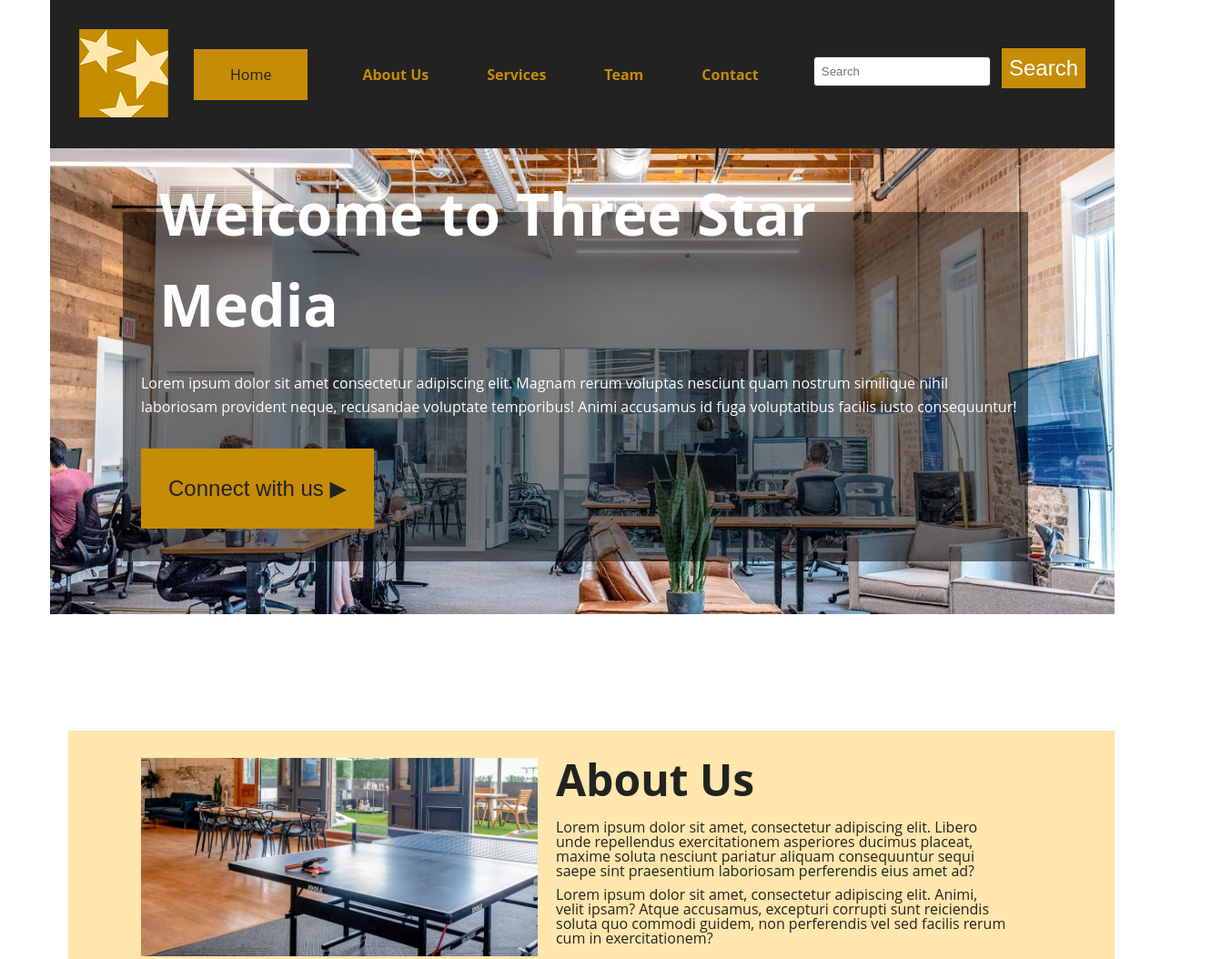
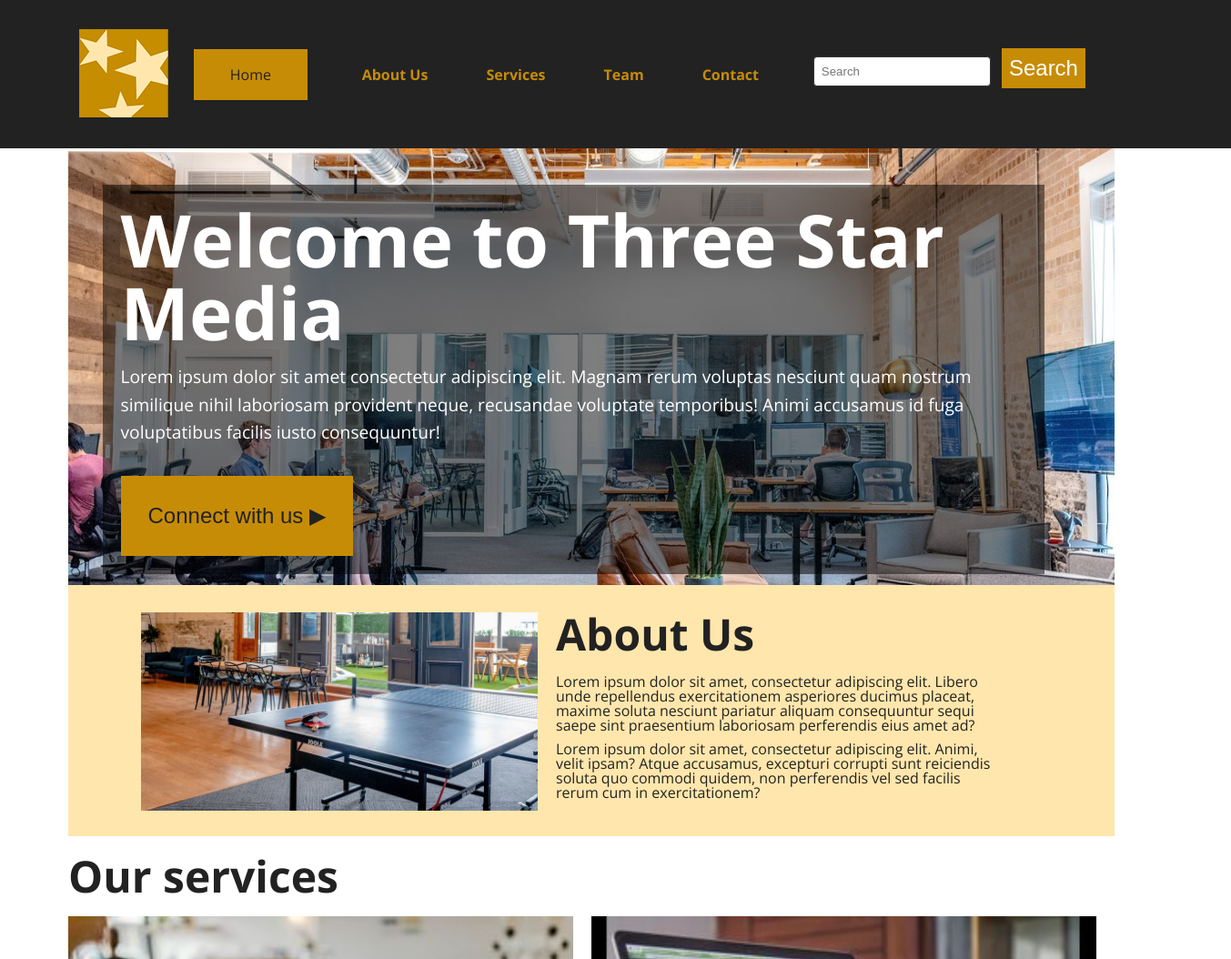
Before and after one commit to aoun0018/aoun0018.github.io, a plain HTML site: page final-project/index.html in a window 1280 px wide. Shown: the top 1054 px of the page at 91% size, 1353 px wide, since content can reach past the window. Drawn offline with nearby package versions, Linux system fonts and the light colour scheme.

Commit message:
Completed code

```diff
--- a/final-project/css/main.css
+++ b/final-project/css/main.css
@@ -525,14 +525,31 @@ body {
 }
 
 /* Header */
+
 .header {
   display: flex;
   justify-content: space-between;
   align-items: center;
   padding: 2rem;
+  position: relative;
+  color: white;
+  z-index: 1;
+}
+
+.header::before {
+  content: '';
+  position: absolute;
+  top: 0;
+  left: 0;
+  right: 0;
+  bottom: 0;
   background-color: #222;
-  color: white;
+  z-index: -1;
+  margin-left: -10vw;
+  margin-right: -10vw;
+  width: calc(100% + 20vw);
 }
+
 
 .header .logo img {
   max-width: 100px;
@@ -579,61 +596,48 @@ body {
 .home {
   position: relative;
   width: 100%;
-  height: 80vh;
+  padding-right: 20px;
+  min-height: 60vh;
   overflow: hidden;
-  display: flex;
-  flex-direction: column;
-  justify-content: center;
-  padding-bottom: 200px;
-  padding-left: 100px;
 }
 
+/* Background image */
 .home img {
   position: absolute;
   top: 0;
-  left: 0;
+  left: 20px;
   width: 100%;
-  height: 80%;
+  height: 100%;
   object-fit: cover;
   z-index: -1;
-
 }
 
-
-.home::before {
-  content: '';
-  position: absolute;
-  top: 70px;
-  left: 80px;
-  width: 85%;
-  height: 60%;
-  background: rgba(0, 0, 0, 0.5);
-  z-index: 0;
+/* Content styling */
+.home .content {
+  position: relative;
+  max-width: 1200px;
+  width: 90%;
+  top: 40px;
+  margin: 0 auto;
+  background-color: rgba(0, 0, 0, 0.5); /
 }
 
-
 .home h1 {
+  font-size: 5rem;
+  font-weight: bold;
+  margin-bottom: 1rem;
+  padding-top: 20px;
+  margin-left: 20px;
   color: white;
-  font-size: 4rem;
-  font-weight: bold;
-  width: 80%;
-  line-height: 100px;
-  padding-left: 20px;
-  margin-bottom: 1.5rem;
-  position: relative;
-  z-index: 1;
 }
 
 .home p {
-  color: white;
-  font-size: px;
-  width: 90%;
+  font-size: 1.2rem;
   line-height: 1.6;
   margin-bottom: 2rem;
-  position: relative;
-  z-index: 1;
+  margin-left: 20px;
+  color: white;
 }
-
 
 .home button {
   background-color: #c78c06;
@@ -647,6 +651,9 @@ body {
   display: inline-flex;
   align-items: center;
   max-width: fit-content;
+  margin-bottom: 20px;
+  margin-left: 20px;
+
 }
 
 
@@ -999,35 +1006,4 @@ footer {
   margin-top: 20px;
 }
 
-
-
-
-
-
-
-
-
-
-
-
-
-
-
-
-
-
-
-
-
-
-
-
-
-
-
-
-
-
-
-
 }
--- a/final-project/index.html
+++ b/final-project/index.html
@@ -5,7 +5,7 @@
     <meta name="viewport" content="width=device-width, initial-scale=1.0">
     <title>final-project</title>
     <link rel="stylesheet" href="css/main.css">
-
+    <link href="https://fonts.googleapis.com/css2?family=Open+Sans:wght@400;600;700&display=swap" rel="stylesheet">
 </head>
 
 <body>
@@ -32,10 +32,12 @@
 
     <!-- Home -->
      <section id="home" class="home">
+        <img src="images/main-banner.jpg" alt="main-banner">
+    <div class="content">
         <h1>Welcome to Three Star Media</h1>
         <p>Lorem ipsum dolor sit amet consectetur adipiscing elit. Magnam rerum voluptas nesciunt quam nostrum similique nihil laboriosam provident neque, recusandae voluptate temporibus! Animi accusamus id fuga voluptatibus facilis iusto consequuntur! </p>
-        <img src="images/main-banner.jpg" alt="main-banner">
-        <button>Connect with us &#9654</button>
+        <button>Connect with us &#9654;</button>
+    </div>
      </section>
 
      <!-- About Us -->
@@ -44,7 +46,7 @@
         <img src="images/about-us.jpg" alt="about-us-image">
         <h2>About Us</h2>
         <p>Lorem ipsum dolor sit amet, consectetur adipiscing elit. Libero unde repellendus exercitationem asperiores ducimus placeat, maxime soluta nesciunt pariatur aliquam consequuntur sequi saepe sint praesentium laboriosam perferendis eius amet ad?</p>
-        <p>Lorem ipsum dolor sit amet, consectetur adipiscing elit. Animi, velit ipsam? Atque accusamus, excepturi corrupti sunt reiciendis soluta quo commodi guidem, non perferendis vel sed facilis rerum cum in exercitationem?
+        <p>Lorem ipsum dolor sit amet, consectetur adipiscing elit. Animi, velit ipsam? Atque accusamus, excepturi corrupti sunt reiciendis soluta quo commodi quidem, non perferendis vel sed facilis rerum cum in exercitationem?
         </p>
        </div>
       </section>
@@ -61,7 +63,7 @@
         <div class="service-content">
             <h3>Digital Transformation</h3>
             <p>Lorem ipsum dolor sit amet consectetur adipiscing elit. Eius vel, rem inventore quo tempora animi mollitia eaque error qui consectetur in reprehenderit magnam at vitae corporis quaerat deleniti explicabo nisi?</p>
-            <button>Digital Plans &#9654</button>
+            <button>Digital Plans &#9654; </button>
         </div>
     </div>
 
@@ -71,7 +73,7 @@
         <div class="service-content">
             <h3>Marketing</h3>
             <p>Lorem ipsum dolor sit amet consectetur adipiscing elit. Eius vel, rem inventore quo tempora animi mollitia eaque error qui consectetur in reprehenderit magnam at vitae corporis quaerat deleniti explicabo nisi?</p>
-            <button>Marketing Plans &#9654</button>
+            <button>Marketing Plans &#9654; </button>
         </div>
     </div>
 
@@ -83,7 +85,7 @@
          <div class="service-content">
             <h3>Video Production</h3>
             <p>Lorem ipsum dolor sit amet consectetur adipiscing elit. Eius vel, rem inventore quo tempora animi mollitia eaque error qui consectetur in reprehenderit magnam at vitae corporis quaerat deleniti explicabo nisi?</p>
-            <button>Video Plans &#9654</button>
+            <button>Video Plans &#9654; </button>
          </div>
         </div>
 
@@ -93,7 +95,7 @@
          <div class="service-content">
             <h3>Web Developmen</h3>
             <p>Lorem ipsum dolor sit amet consectetur adipiscing elit. Eius vel, rem inventore quo tempora animi mollitia eaque error qui consectetur in reprehenderit magnam at vitae corporis quaerat deleniti explicabo nisi?</p>
-            <button>Web Plans &#9654</button>
+            <button>Web Plans &#9654; </button>
          </div>
         </div>
 
@@ -103,7 +105,7 @@
         <div class="service-content">
             <h3>Print</h3>
             <p>Lorem ipsum dolor sit amet consectetur adipiscing elit. Eius vel, rem inventore quo tempora animi mollitia eaque error qui consectetur in reprehenderit magnam at vitae corporis quaerat deleniti explicabo nisi?</p>
-            <button>Print Plans &#9654</button>
+            <button>Print Plans &#9654; </button>
             </div>
          </div>
       </div>
@@ -115,7 +117,7 @@
     <img src="images/vision.jpg" alt="vision-image">
     <h2>Our Vision</h2>
     <p>Lorem ipsum dolor sit amet consectetur adipiscing elit. Ex voluptatem deleniti lure, sit, accusantium rerum est commodi veniam tempora perspiciatis nobis officiis fagiat eaque. Veritatis exercitationem delectus ex ab laudantium.</p>
-            <button>Learn More &#9654</button>
+    <button>Learn More &#9654;</button>
 </section>
 
 <!-- Our Team -->
@@ -154,15 +156,13 @@
             <form>
                 <label for="name">Full Name:</label>
                 <input type="text" id="name" name="name" required>
-
                 <label for="email">Email:</label>
                 <input type="email" id="email" name="email" required>
-
                 <label for="message">Message:</label>
-                <input type="text" id="message" name="message" required>
-
+                <input type="message" id="message" name="message" required>
                 <button type="submit">Send</button>
             </form>
+        </div>
     </div>
 </section>
 
```
Lines whose indentation alone changed are shown as unchanged.
